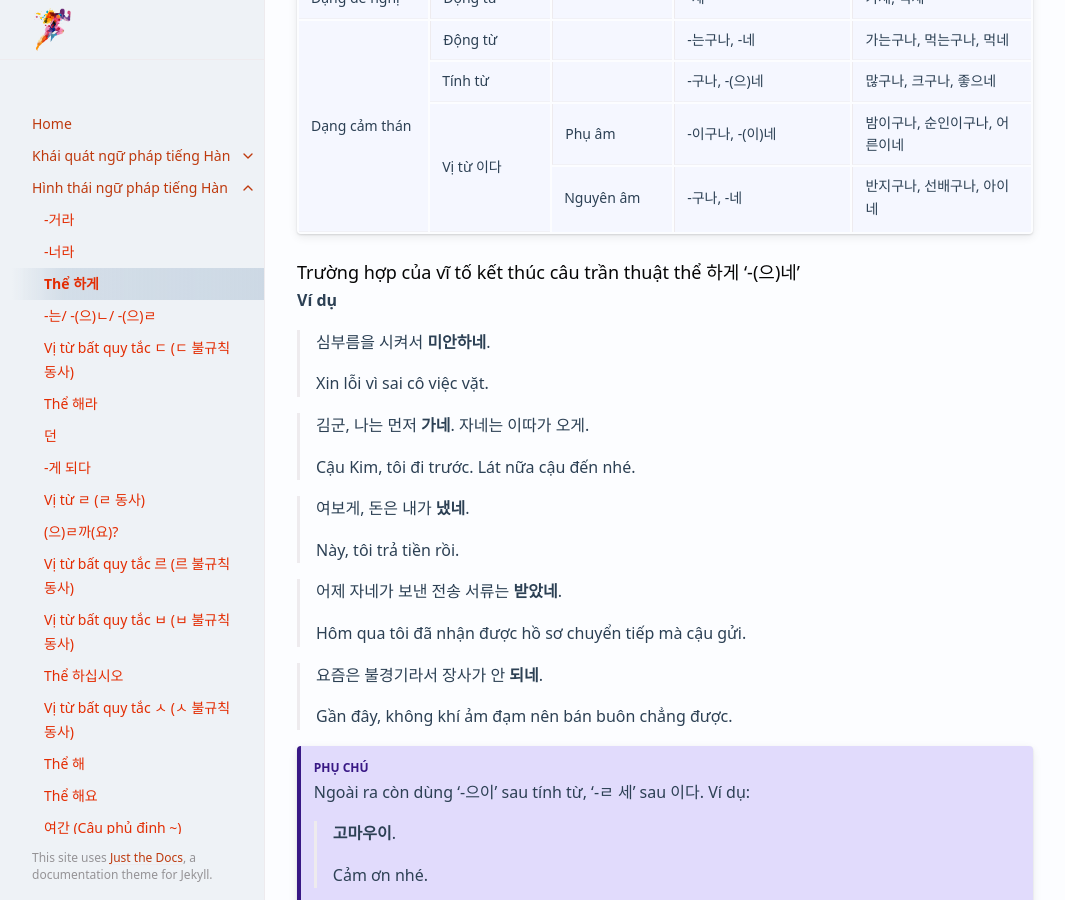
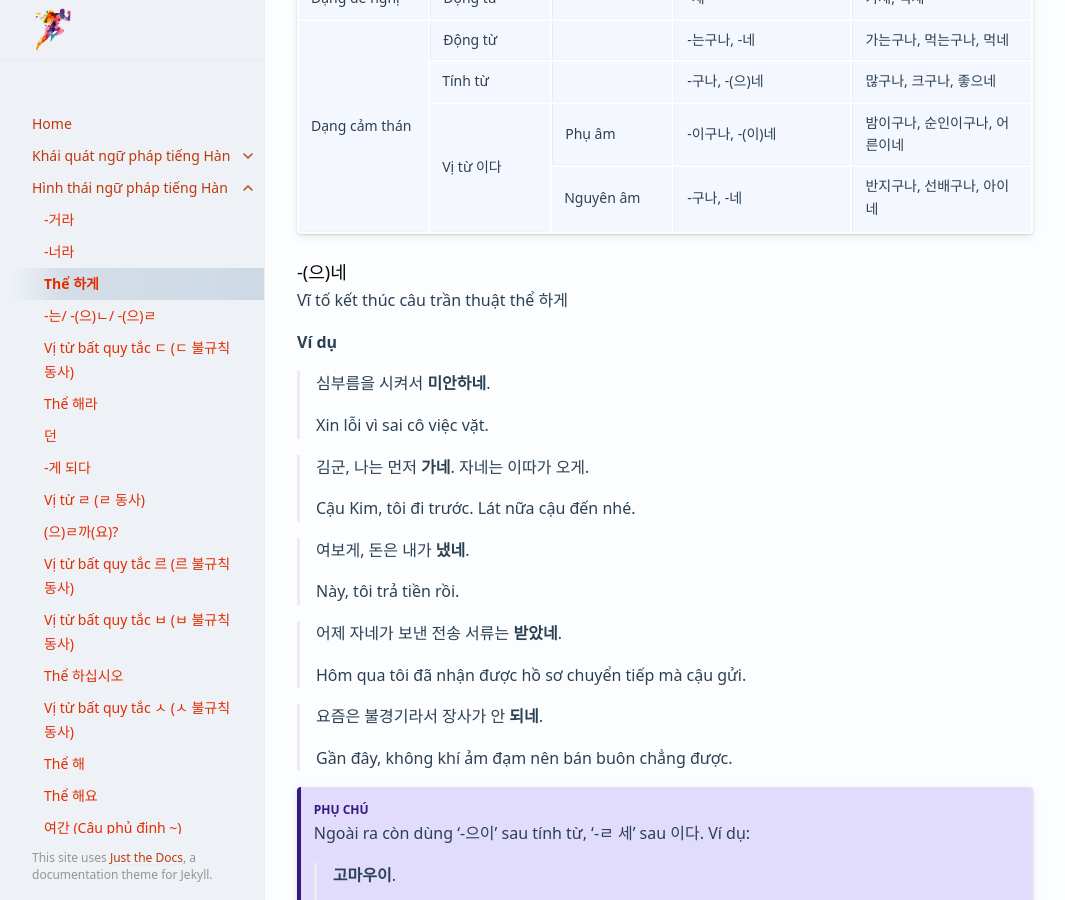
Before and after one commit to idmkorean/ngu-phap-tieng-han, a Jekyll site: the page built from docs/hinh-thai-ngu-phap-tieng-han/the-하게.md, in a window 1280 px wide and 900 px high, scrolled down 1152 px. Shown: the whole window, without its empty margins (107-1172 px from the left). Built offline with Jekyll 4.4.1, drawn with Linux system fonts in a browser that asks for light colours; cached includes are drawn as plain includes.

Commit message:
Update the-하게.md

```diff
--- a/docs/hinh-thai-ngu-phap-tieng-han/the-하게.md
+++ b/docs/hinh-thai-ngu-phap-tieng-han/the-하게.md
@@ -128,7 +128,9 @@ Có thể dùng khi giáo sư nói với với học sinh, cha mẹ vợ với c
     </tr>
 </table>
 
-### Trường hợp của vĩ tố kết thúc câu trần thuật thể 하게 '-(으)네'
+### -(으)네
+
+Vĩ tố kết thúc câu trần thuật thể 하게
 
 **Ví dụ**
 
```
